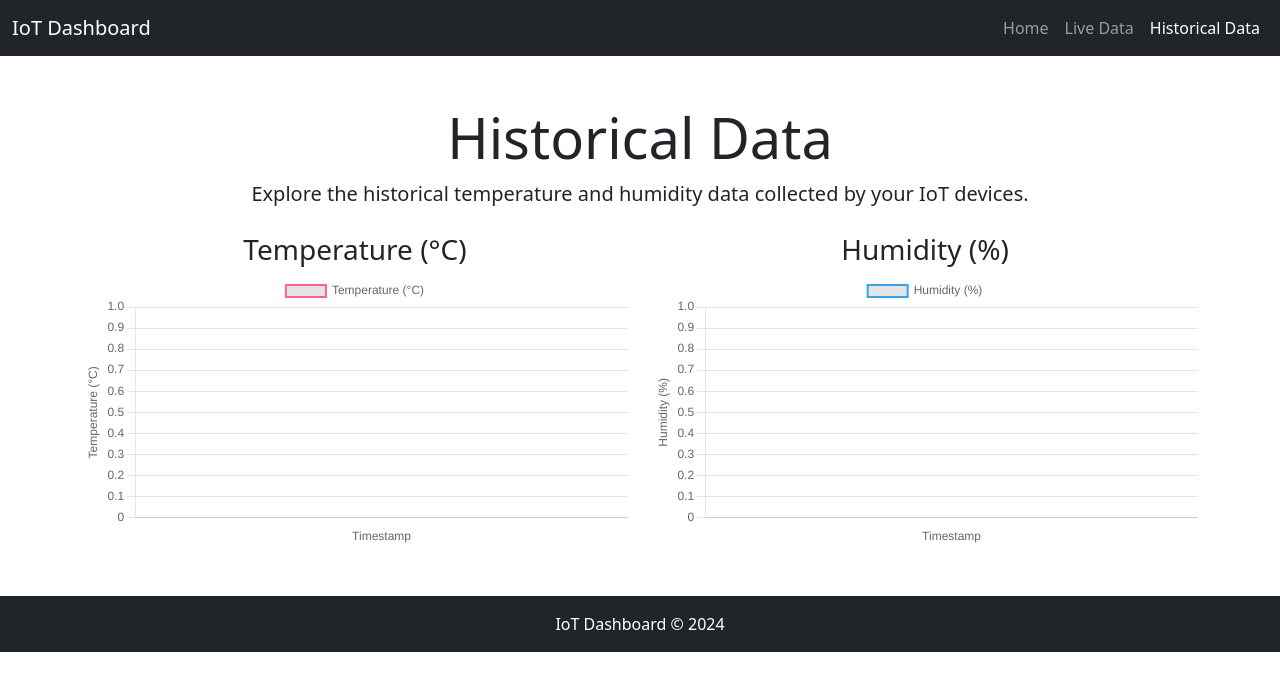
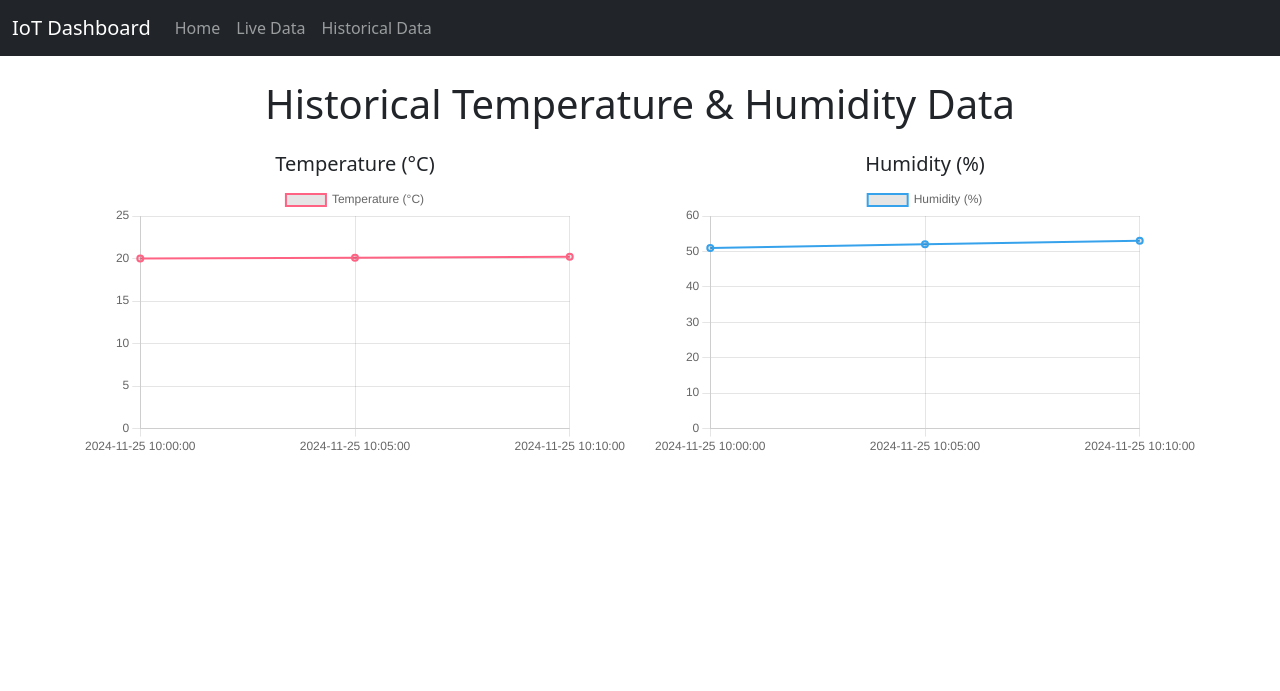
Before and after one commit to Hares-2088/SensorViz, a Flask app: template templates/historical_data.html in a window 1280 px wide. Shown: the top 691 px of the page. Run offline with Flask 3, Linux system fonts and the light colour scheme; the template is opened without the code that fills it, so the values that code supplies are empty.

Commit message:
finished the project by saving the data on a file

```diff
--- a/app.py
+++ b/app.py
@@ -4,6 +4,8 @@ import paho.mqtt.client as mqtt
 import os
 import json
 from collections import deque
+from datetime import datetime
+
 
 app = Flask(__name__)
 
@@ -29,19 +31,27 @@ def on_message(client, userdata, msg):
     try:
         print(f"Received MQTT message: {msg.payload.decode()}")  # Debugging: Log received message
 
+        # Parse the incoming MQTT message as JSON
         data = json.loads(msg.payload.decode())
         temperature = data.get("temperature", 0)
         humidity = data.get("humidity", 0)
 
         print(f"Parsed temperature: {temperature}, humidity: {humidity}")  # Debugging: Log parsed values
 
+        # Update live sensor_data
         sensor_data["temperature"].append(temperature)
         sensor_data["humidity"].append(humidity)
+
+        # Save to historical data file
+        with open('data/historical_data.txt', 'a') as file:
+            timestamp = datetime.now().strftime("%Y-%m-%d %H:%M:%S")  # Get the current timestamp
+            file.write(f"{timestamp},{temperature},{humidity}\n")  # Write data to the file
+            print(f"Saved to file: {timestamp}, {temperature}, {humidity}")  # Debugging: Log saved data
+
     except json.JSONDecodeError as e:
         print(f"JSON decode error: {e}")
     except Exception as e:
         print(f"Error processing message: {e}")
-
 
 # Start MQTT Client in a Separate Thread
 def start_mqtt():
@@ -52,6 +62,23 @@ def start_mqtt():
     client.loop_forever()
 
 threading.Thread(target=start_mqtt, daemon=True).start()
+
+# historical data
+def read_historical_data():
+    historical_data = []
+    file_path = 'data/historical_data.txt'
+
+    if os.path.exists(file_path):
+        with open(file_path, 'r') as file:
+            for line in file:
+                timestamp, temperature, humidity = line.strip().split(',')
+                historical_data.append({
+                    "timestamp": timestamp,
+                    "temperature": float(temperature),
+                    "humidity": float(humidity)
+                })
+    return historical_data
+
 
 # Flask Routes
 @app.route("/")
@@ -70,6 +97,16 @@ def sensor_data_route():
         "humidity": list(sensor_data["humidity"]) or [0]
     })
 
+@app.route("/historical-data")
+def historical_data():
+    data = read_historical_data()
+    return jsonify(data)
+
+@app.route("/historical")
+def historical_page():
+    return render_template("historical_data.html")
+
+
 
 if __name__ == "__main__":
     app.run(host="0.0.0.0", port=5000, debug=True)
--- a/data/historical_data.txt
+++ b/data/historical_data.txt
@@ -1,4 +1,3 @@
-2024-11-23 10:00:00,25.5
-2024-11-23 10:01:00,26.0
-2024-11-23 10:02:00,24.8
-2024-11-23 10:03:00,23.5
+2024-11-25 10:00:00,20.0,51.0
+2024-11-25 10:05:00,20.1,52.0
+2024-11-25 10:10:00,20.2,53.0
--- a/templates/historical_data.html
+++ b/templates/historical_data.html
@@ -1,66 +1,25 @@
-<!DOCTYPE html>
-<html lang="en">
-<head>
-    <meta charset="UTF-8">
-    <meta name="viewport" content="width=device-width, initial-scale=1.0">
-    <title>IoT Dashboard - Historical Data</title>
-    <link href="https://cdn.jsdelivr.net/npm/bootstrap@5.3.0/dist/css/bootstrap.min.css" rel="stylesheet">
-    <script src="https://cdn.jsdelivr.net/npm/bootstrap@5.3.0/dist/js/bootstrap.bundle.min.js"></script>
-    <script src="https://cdn.jsdelivr.net/npm/chart.js"></script>
-</head>
-<body>
-    <!-- Navbar -->
-    <nav class="navbar navbar-expand-lg navbar-dark bg-dark">
-        <div class="container-fluid">
-            <a class="navbar-brand" href="/">IoT Dashboard</a>
-            <button class="navbar-toggler" type="button" data-bs-toggle="collapse" data-bs-target="#navbarNav" aria-controls="navbarNav" aria-expanded="false" aria-label="Toggle navigation">
-                <span class="navbar-toggler-icon"></span>
-            </button>
-            <div class="collapse navbar-collapse" id="navbarNav">
-                <ul class="navbar-nav ms-auto">
-                    <li class="nav-item">
-                        <a class="nav-link" href="/">Home</a>
-                    </li>
-                    <li class="nav-item">
-                        <a class="nav-link" href="/live-data">Live Data</a>
-                    </li>
-                    <li class="nav-item">
-                        <a class="nav-link active" href="/historical">Historical Data</a>
-                    </li>
-                </ul>
-            </div>
-        </div>
-    </nav>
+{% extends "base.html" %}
 
-    <!-- Main Content -->
-    <div class="container mt-5">
-        <div class="text-center">
-            <h1 class="display-4">Historical Data</h1>
-            <p class="lead">Explore the historical temperature and humidity data collected by your IoT devices.</p>
-        </div>
+{% block title %}Historical Data - IoT Dashboard{% endblock %}
 
-        <div class="row text-center mt-4">
+{% block content %}
+<h1 class="text-center mb-4">Historical Temperature & Humidity Data</h1>
+<div class="row">
     <div class="col-md-6">
-                <h3>Temperature (°C)</h3>
-                <canvas id="tempChart" width="400" height="200"></canvas>
+        <h5 class="text-center">Temperature (°C)</h5>
+        <canvas id="historicalTempChart" width="400" height="200"></canvas>
     </div>
     <div class="col-md-6">
-                <h3>Humidity (%)</h3>
-                <canvas id="humChart" width="400" height="200"></canvas>
-            </div>
+        <h5 class="text-center">Humidity (%)</h5>
+        <canvas id="historicalHumChart" width="400" height="200"></canvas>
     </div>
 </div>
 
-    <footer class="bg-dark text-center text-white mt-5 py-3">
-        <p class="mb-0">IoT Dashboard &copy; 2024</p>
-    </footer>
+<script>
+    var tempCtx = document.getElementById('historicalTempChart').getContext('2d');
+    var humCtx = document.getElementById('historicalHumChart').getContext('2d');
 
-    <script>
-        // Initialize Chart.js for Temperature and Humidity
-        var tempCtx = document.getElementById('tempChart').getContext('2d');
-        var humCtx = document.getElementById('humChart').getContext('2d');
-
-        var tempChart = new Chart(tempCtx, {
+    var historicalTempChart = new Chart(tempCtx, {
         type: 'line',
         data: {
             labels: [],
@@ -68,25 +27,17 @@
                 label: 'Temperature (°C)',
                 data: [],
                 borderColor: 'rgba(255, 99, 132, 1)',
-                    borderWidth: 2,
-                    fill: false
+                borderWidth: 2
             }]
         },
         options: {
-                responsive: true,
             scales: {
-                    x: {
-                        title: { display: true, text: 'Timestamp' }
-                    },
-                    y: {
-                        title: { display: true, text: 'Temperature (°C)' },
-                        beginAtZero: true
-                    }
+                y: { beginAtZero: true }
             }
         }
     });
 
-        var humChart = new Chart(humCtx, {
+    var historicalHumChart = new Chart(humCtx, {
         type: 'line',
         data: {
             labels: [],
@@ -94,41 +45,34 @@
                 label: 'Humidity (%)',
                 data: [],
                 borderColor: 'rgba(54, 162, 235, 1)',
-                    borderWidth: 2,
-                    fill: false
+                borderWidth: 2
             }]
         },
         options: {
-                responsive: true,
             scales: {
-                    x: {
-                        title: { display: true, text: 'Timestamp' }
-                    },
-                    y: {
-                        title: { display: true, text: 'Humidity (%)' },
-                        beginAtZero: true
-                    }
+                y: { beginAtZero: true }
             }
         }
     });
 
-        // Fetch Historical Data from Flask Route
+    // Fetch historical data and populate charts
     fetch('/historical-data')
         .then(response => response.json())
         .then(data => {
             data.forEach(point => {
-                    tempChart.data.labels.push(point.timestamp);
-                    tempChart.data.datasets[0].data.push(point.value); // Assuming 'value' is temperature
+                // Add data to Temperature Chart
+                historicalTempChart.data.labels.push(point.timestamp);
+                historicalTempChart.data.datasets[0].data.push(point.temperature);
+
+                // Add data to Humidity Chart
+                historicalHumChart.data.labels.push(point.timestamp);
+                historicalHumChart.data.datasets[0].data.push(point.humidity);
             });
 
-                data.forEach(point => {
-                    humChart.data.labels.push(point.timestamp);
-                    humChart.data.datasets[0].data.push(point.value); // Assuming 'value' is humidity
-                });
-
-                tempChart.update();
-                humChart.update();
-            });
+            // Update charts
+            historicalTempChart.update();
+            historicalHumChart.update();
+        })
+        .catch(error => console.error('Error fetching historical data:', error));
 </script>
-</body>
-</html>
+{% endblock %}
```
Also changed, not shown: Pictures/Screenshot 2024-11-25 215608.png (added), Pictures/Screenshot 2024-11-25 215619.png (added), Pictures/Screenshot 2024-11-25 215643.png (added), 1 other file. Lines whose indentation alone changed are shown as unchanged.
